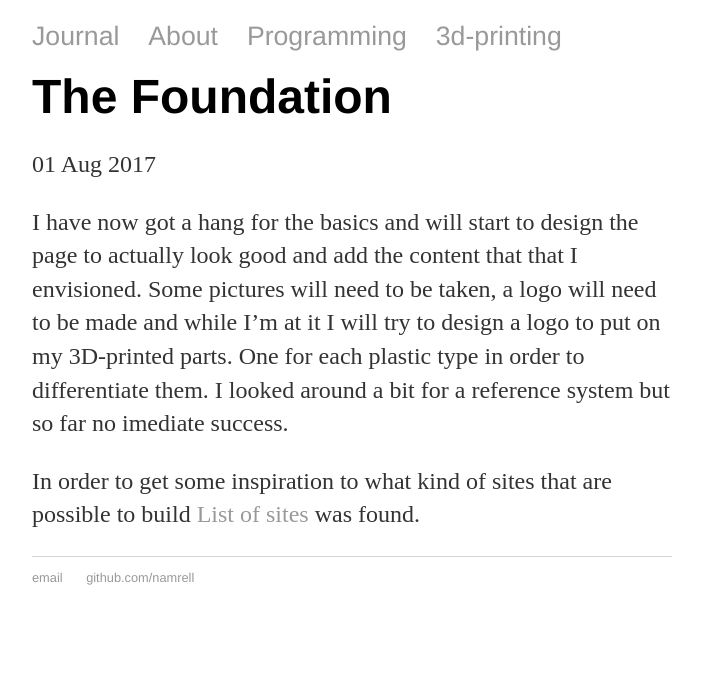
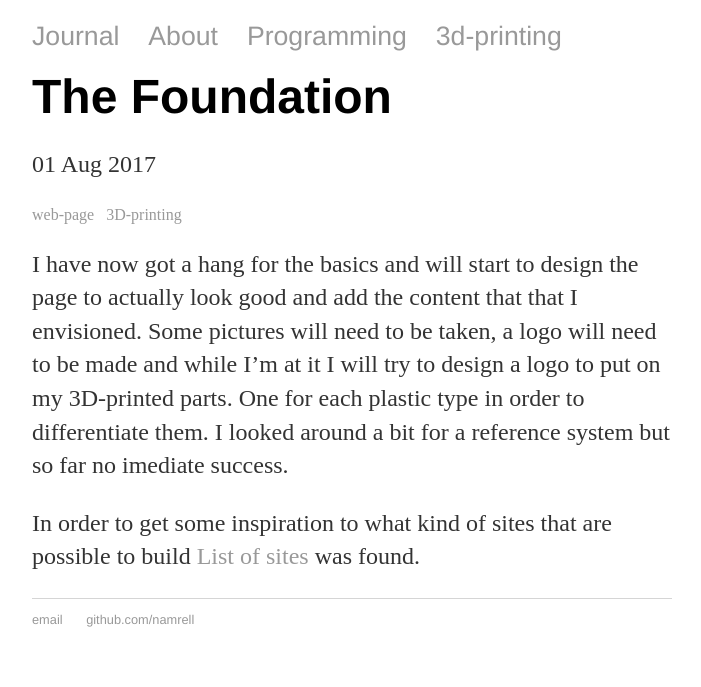
Before and after one commit to Namrell/Namrell.github.io, a Jekyll site: the page built from _posts/2017-08-01-the-foundation.md, in a window 1280 px wide. Shown: the part 265-952 px from the top of the page, without its empty margins (288-989 px from the left). Built offline with Jekyll 4.4.1, drawn with Linux system fonts in a browser that asks for light colours; comment, search, counter and statistics services are not loaded; before the commit the page ends 910 px from its top, so only the background shows below that.

Commit message:
Update 2017-08-01-the-foundation.md

```diff
--- a/_posts/2017-08-01-the-foundation.md
+++ b/_posts/2017-08-01-the-foundation.md
@@ -2,6 +2,7 @@
 layout: post
 title: "The Foundation"
 comments: true
+categories: [web-page, 3D-printing]
 ---
 
 I have now got a hang for the basics and will start to design the page to actually look good
```
